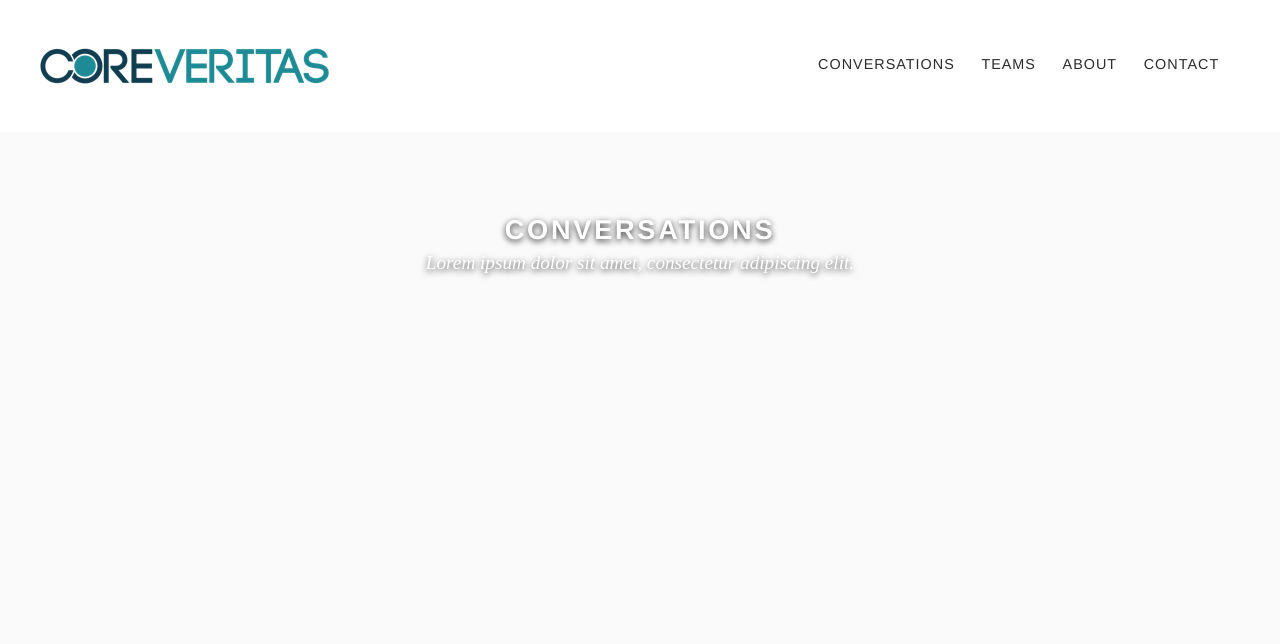
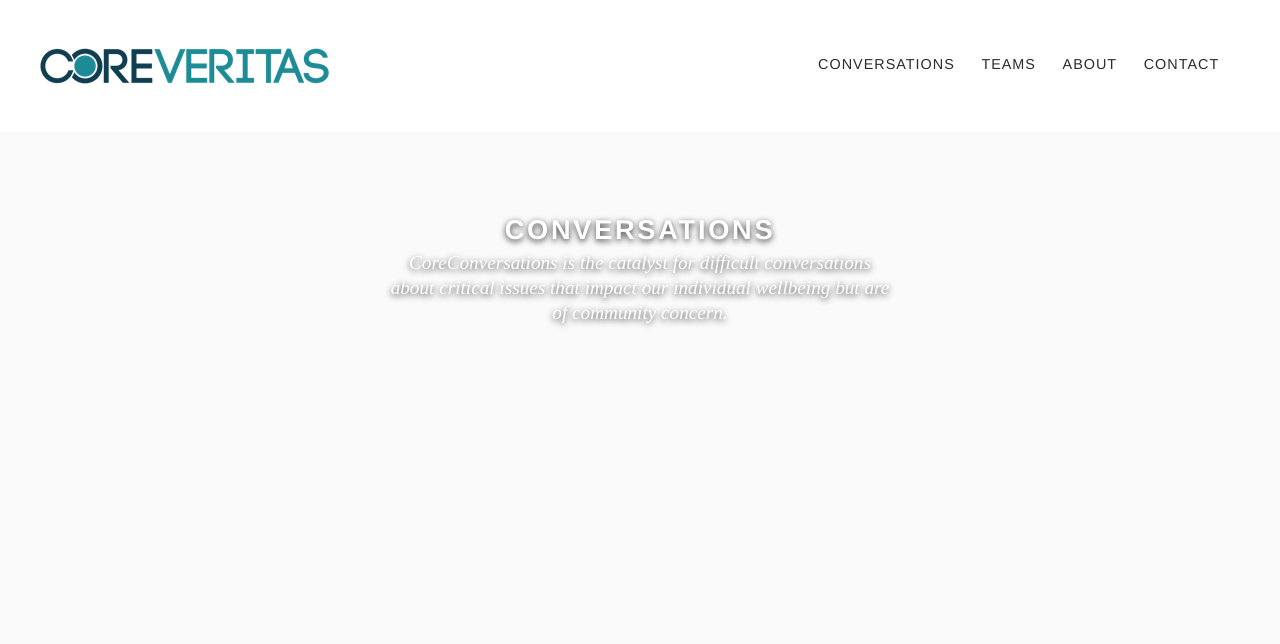
Before and after one commit to michaeldmcqueen/coreveritas.org, a Jekyll site: the page built from pages/conversation/conversation.md, in a window 1280 px wide. Shown: the top 644 px of the page. Built offline with Jekyll 4.4.1, drawn with Linux system fonts in a browser that asks for light colours; nearby versions of some CDN libraries; grey boxes are pictures that could not be loaded.

Commit message:
Updated '/pages/conversation/conversation.md' via CloudCannon

```diff
--- a/pages/conversation/conversation.md
+++ b/pages/conversation/conversation.md
@@ -2,7 +2,7 @@
 layout: conversations-landing
 permalink: /conversations/
 title: Conversations
-subtitle: 'Lorem ipsum dolor sit amet, consectetur adipiscing elit.'
+subtitle: CoreConversations is the catalyst for difficult conversations about critical issues that impact our individual wellbeing but are of community concern.
 header_image_path: /assets/images/sub-page-headers/Anna-Will.jpg
 quote: Conversation is food for the soul.
 quote_attribute: Mexican Proverb
```
